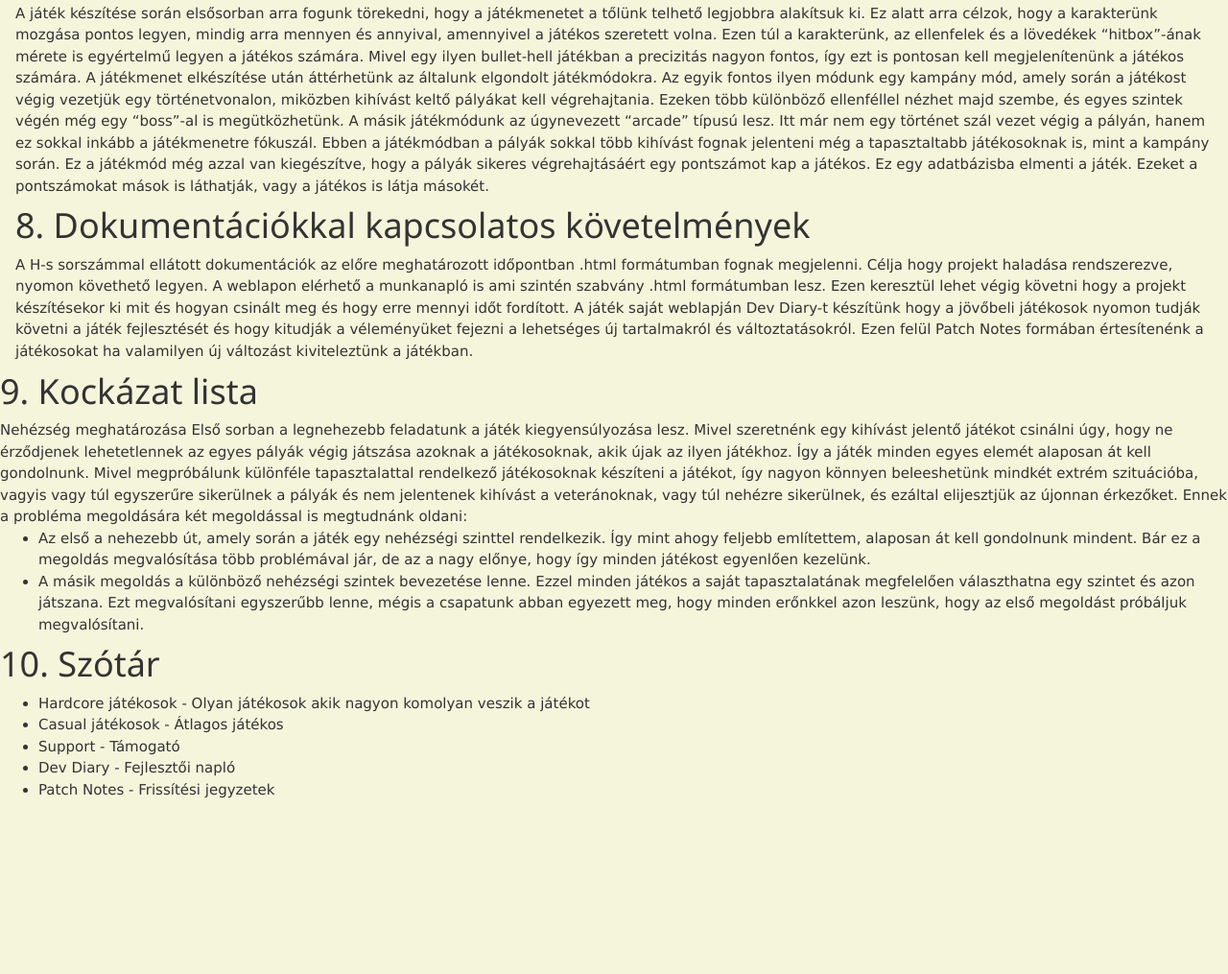
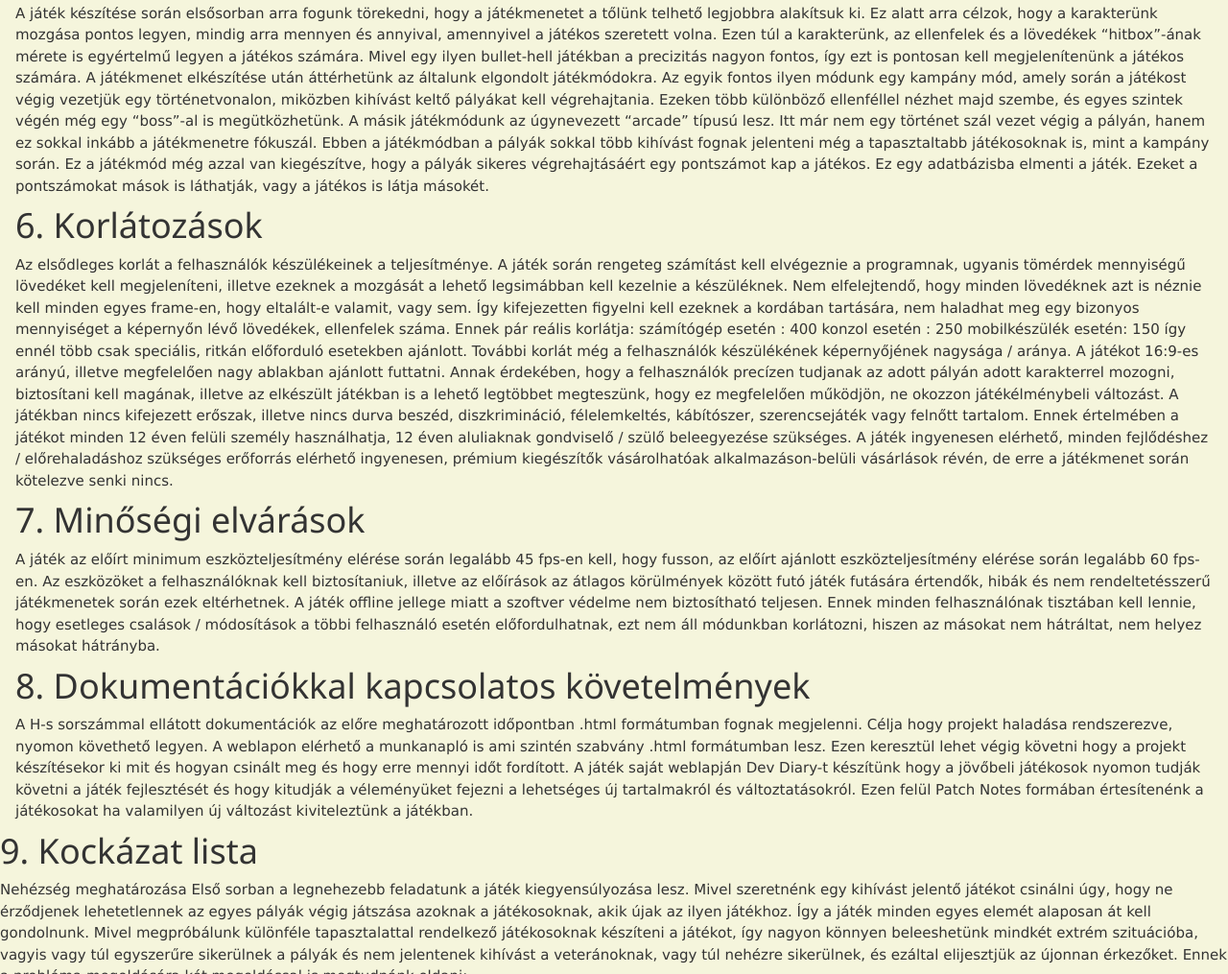
Before and after one commit to KidDarek/SWTech, a plain HTML site: page devsomnia/h2.html in a window 1280 px wide. Shown: the part 4832-5847 px from the top of the page at 96% size. Before the commit the page ends 5676 px from the top, so only its background shows below. Drawn offline with nearby package versions, Linux system fonts and the light colour scheme.

Commit message:
Update h2.html

```diff
--- a/devsomnia/h2.html
+++ b/devsomnia/h2.html
@@ -315,6 +315,24 @@ A csoportunk ebből a sikerélményből akar maradandó pozitív hatást kifejte
    	</div>
   </div>
 
+  <H1 id="6">6. Korlátozások</H1>
+	    <div>Az elsődleges korlát a felhasználók készülékeinek a teljesítménye. A játék során rengeteg számítást kell elvégeznie a programnak, ugyanis tömérdek mennyiségű lövedéket kell megjeleníteni, illetve ezeknek a mozgását a lehető legsimábban kell kezelnie a készüléknek. Nem elfelejtendő, hogy minden lövedéknek azt is néznie kell minden egyes frame-en, hogy eltalált-e valamit, vagy sem. Így kifejezetten figyelni kell ezeknek a kordában tartására, nem haladhat meg egy bizonyos mennyiséget a képernyőn lévő lövedékek, ellenfelek száma.
+Ennek pár reális korlátja:
+számítógép esetén : 400
+konzol esetén : 250
+mobilkészülék esetén: 150
+így ennél több csak speciális, ritkán előforduló esetekben ajánlott.
+További korlát még a felhasználók készülékének képernyőjének nagysága / aránya. A játékot 16:9-es arányú, illetve megfelelően nagy ablakban ajánlott futtatni. Annak érdekében, hogy a felhasználók precízen tudjanak az adott pályán adott karakterrel mozogni, biztosítani kell magának, illetve az elkészült játékban is a lehető legtöbbet megteszünk, hogy ez megfelelően működjön, ne okozzon játékélménybeli változást.
+A játékban nincs kifejezett erőszak, illetve nincs durva beszéd, diszkrimináció, félelemkeltés, kábítószer, szerencsejáték vagy felnőtt tartalom. Ennek értelmében a játékot minden 12 éven felüli személy használhatja, 12 éven aluliaknak
+gondviselő / szülő beleegyezése szükséges.
+A játék ingyenesen elérhető, minden fejlődéshez / előrehaladáshoz szükséges erőforrás elérhető ingyenesen, prémium kiegészítők vásárolhatóak alkalmazáson-belüli vásárlások révén, de erre a játékmenet során kötelezve senki nincs.
+</div>
+
+  <H1 id="7">7. Minőségi elvárások</H1>
+	    <div>A játék az előírt minimum eszközteljesítmény elérése során legalább 45 fps-en kell, hogy fusson, az előírt ajánlott eszközteljesítmény elérése során legalább 60 fps-en. Az eszközöket a felhasználóknak kell biztosítaniuk, illetve az előírások az átlagos körülmények között futó játék futására értendők, hibák és nem rendeltetésszerű játékmenetek során ezek eltérhetnek.
+A játék offline jellege miatt a szoftver védelme nem biztosítható teljesen. Ennek minden felhasználónak tisztában kell lennie, hogy esetleges csalások / módosítások a többi felhasználó esetén előfordulhatnak, ezt nem áll módunkban korlátozni, hiszen az másokat nem hátráltat, nem helyez másokat hátrányba.
+</div>
+
 
 
 
```
